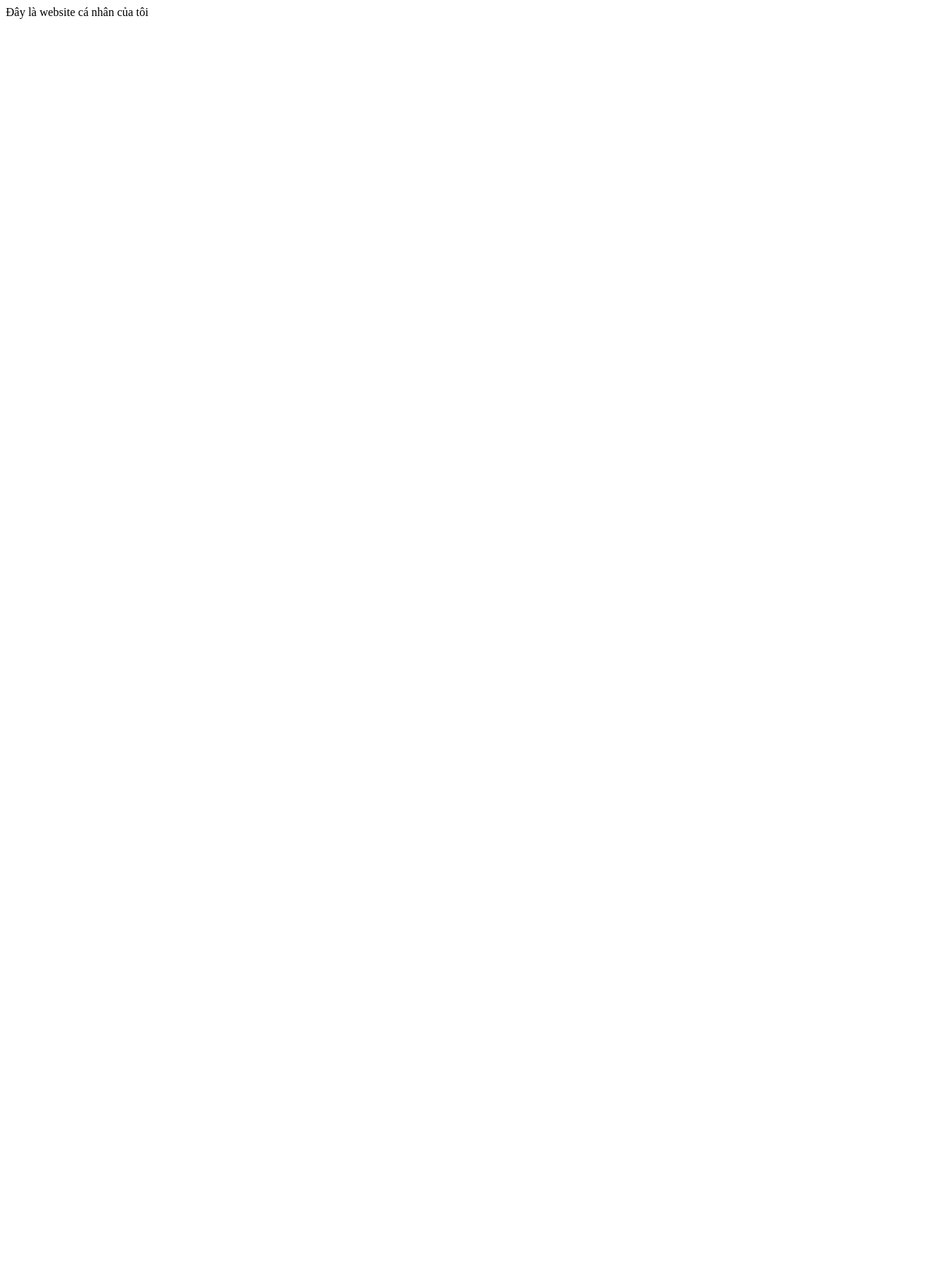
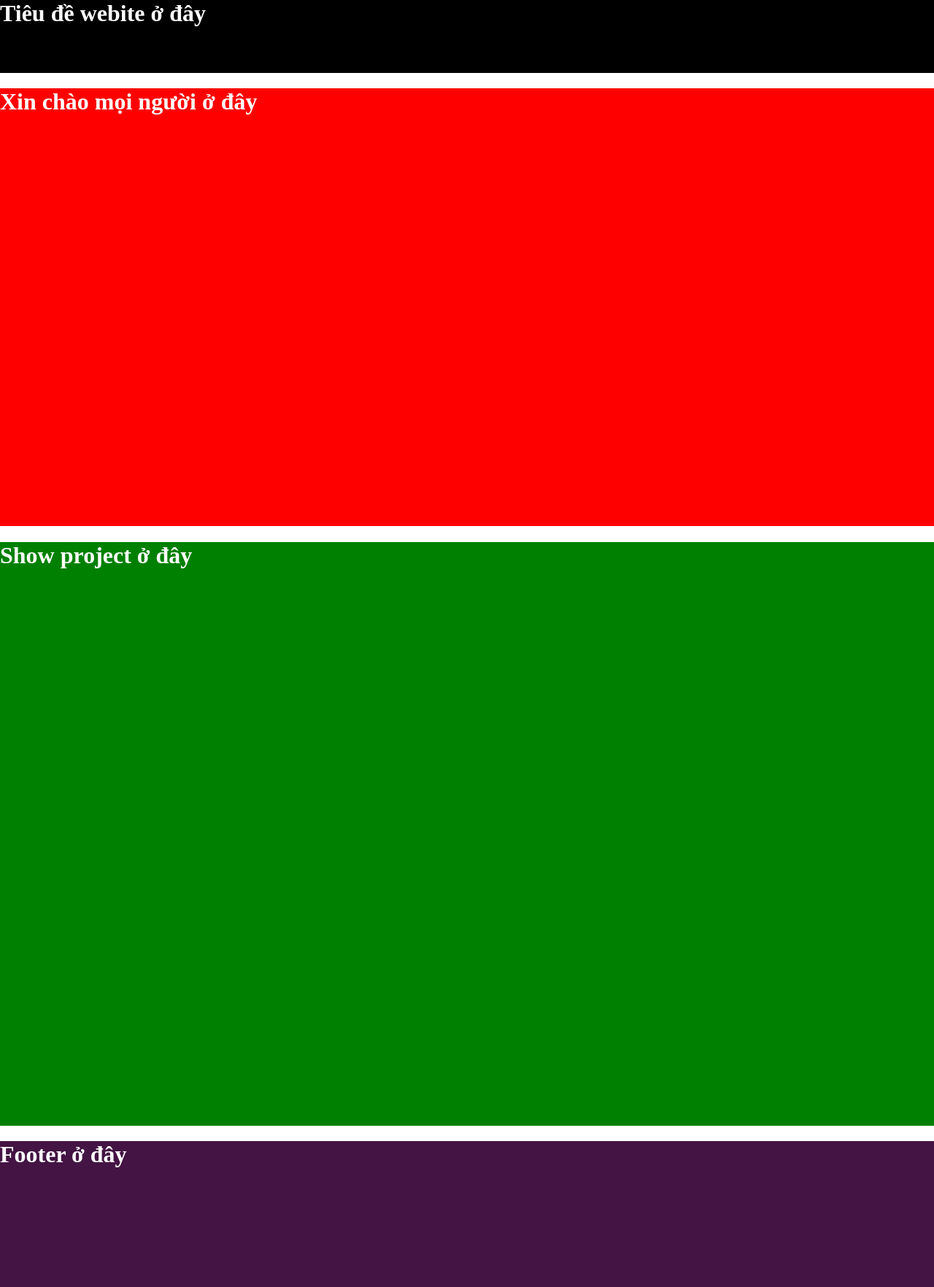
Before and after one commit to hodacbaoluu/personal-website, a plain HTML site: page index.html in a window 1280 px wide. Shown: the whole page at 73% size. Before the commit the page ends 800 px from the top, so only its background shows below. Drawn offline with Linux system fonts and the light colour scheme.

Commit message:
xay khung web

```diff
--- a/index.html
+++ b/index.html
@@ -1,9 +1,21 @@
 <html>
     <head>
-        <title> </title>
-
+        <title>Dương  Doãn </title>
+        <link rel="stylesheet" href="style.css">
     </head>
     <body>
-        <p>Đây là website cá nhân của tôi</p>
+        <div class="nav-header">
+            <h1>Tiêu  đề webite ở đây</h1>
+        </div>
+
+        <div class="container-hello">
+            <h1>Xin chào  mọi  người ở đây</h1>
+        </div>
+        <div class="project">
+            <h1>Show project ở đây</h1>
+        </div>
+        <div class ="footer">
+            <h1>Footer ở đây</h1>
+        </div>
     </body>
 </html>
--- /dev/null
+++ b/style.css
@@ -0,0 +1,26 @@
+
+body{
+    margin: 0;
+    color: #ffffff;
+}
+.nav-header{
+    background: #000;
+    width: 100vw;
+    height: 100px;
+}
+.container-hello{
+    background: red;
+    width: 100vw;
+    height: 600px;
+}
+
+.project{
+    background: green;
+    width: 100vw;
+    height: 800px;
+}
+.footer{
+    background: #441444;
+    width: 100vw;
+    height: 200px;
+}
```
